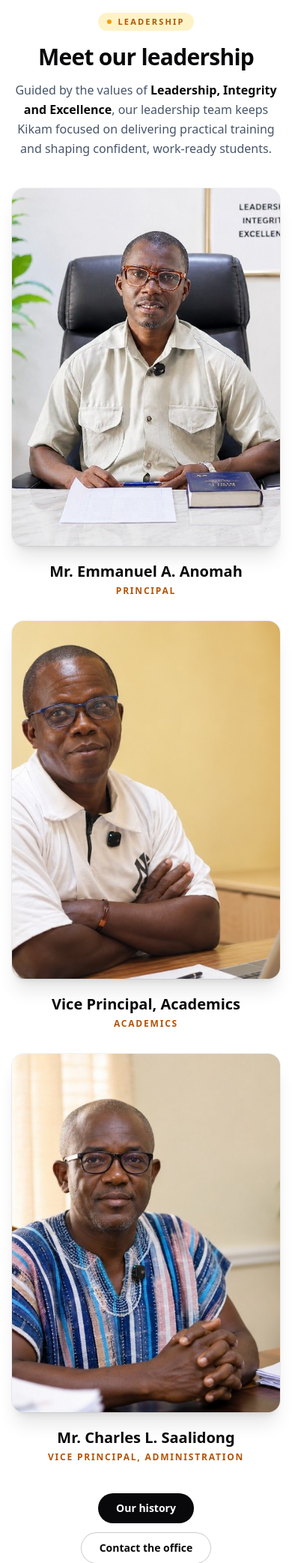
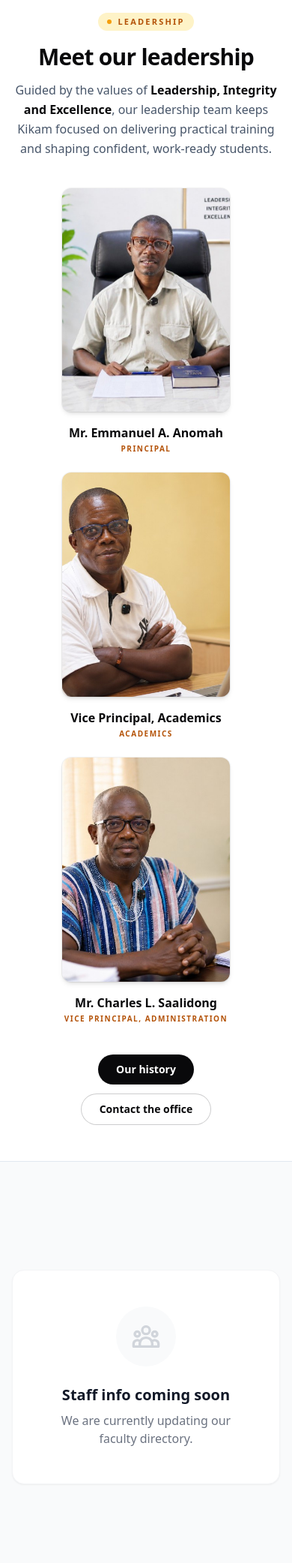
Before and after one commit to androidnega/kti, a PHP site: page /KTI/index.php?url=staff in a window 390 px wide. Shown: the part 453-2537 px from the top of the page at 75% size. Run offline with PHP 8.4, Linux system fonts and the light colour scheme; some libraries are stand-ins or nearby versions.

Commit message:
Staff leadership: smaller cards, 3-per-row from sm+
Tighter portrait cards (max ~16rem wide, smaller text and shadow,
rounded-xl instead of rounded-2xl) and grid breaks to 3 columns
starting at the sm breakpoint so leadership stays in a single row
on tablets and desktop.

Co-authored-by: Cursor <cursoragent@cursor.com>

```diff
--- a/app/views/staff.php
+++ b/app/views/staff.php
@@ -27,7 +27,7 @@
             </p>
         </div>
 
-        <div class="mt-10 grid grid-cols-1 gap-8 sm:grid-cols-2 sm:gap-10 lg:grid-cols-3">
+        <div class="mt-10 grid grid-cols-1 gap-6 sm:grid-cols-3 sm:gap-6 md:gap-8">
             <?php
             $leaders = [
                 [
@@ -52,13 +52,13 @@
             foreach ($leaders as $leader):
                 $src = rtrim(APP_URL, '/') . '/' . ltrim($leader['image'], '/');
             ?>
-            <article class="group mx-auto w-full max-w-sm text-center sm:max-w-none">
-                <div class="relative aspect-[3/4] overflow-hidden rounded-2xl bg-slate-100 shadow-xl ring-1 ring-black/5">
+            <article class="group mx-auto w-full max-w-[14rem] text-center sm:max-w-[16rem]">
+                <div class="relative aspect-[3/4] overflow-hidden rounded-xl bg-slate-100 shadow-md ring-1 ring-black/5">
                     <img src="<?= htmlspecialchars($src) ?>" alt="<?= htmlspecialchars($leader['alt']) ?>" class="h-full w-full object-cover object-center transition-transform duration-500 group-hover:scale-[1.02]" loading="lazy" decoding="async">
                 </div>
-                <div class="mt-5">
-                    <h3 class="text-xl font-bold text-primary-900 sm:text-2xl"><?= htmlspecialchars($leader['name']) ?></h3>
-                    <p class="mt-1 text-xs font-semibold uppercase tracking-[0.15em] text-accent-700 sm:text-sm">
+                <div class="mt-4">
+                    <h3 class="text-base font-bold text-primary-900 sm:text-lg"><?= htmlspecialchars($leader['name']) ?></h3>
+                    <p class="mt-0.5 text-[10px] font-semibold uppercase tracking-[0.15em] text-accent-700 sm:text-xs">
                         <?= htmlspecialchars($leader['role']) ?>
                     </p>
                 </div>
```
